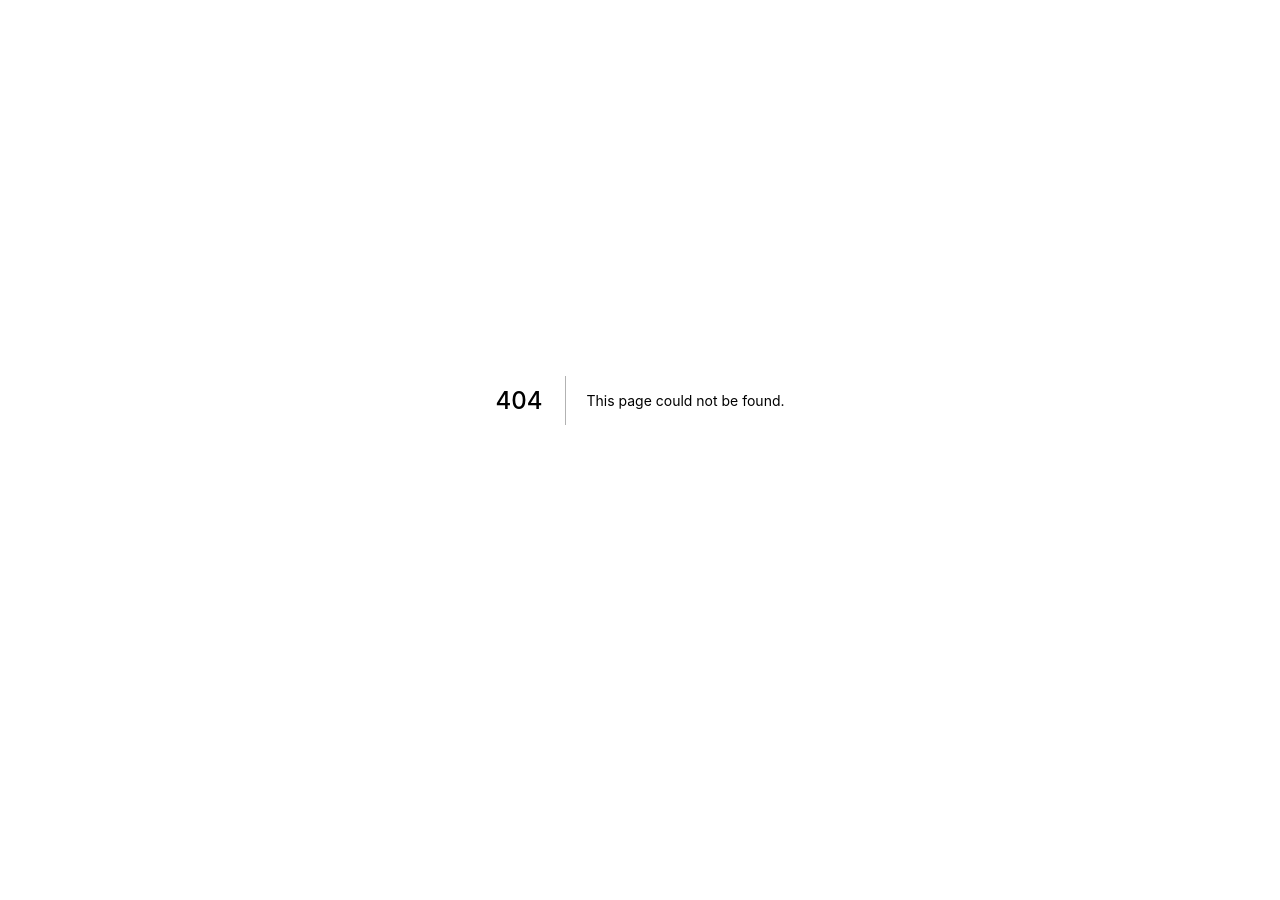
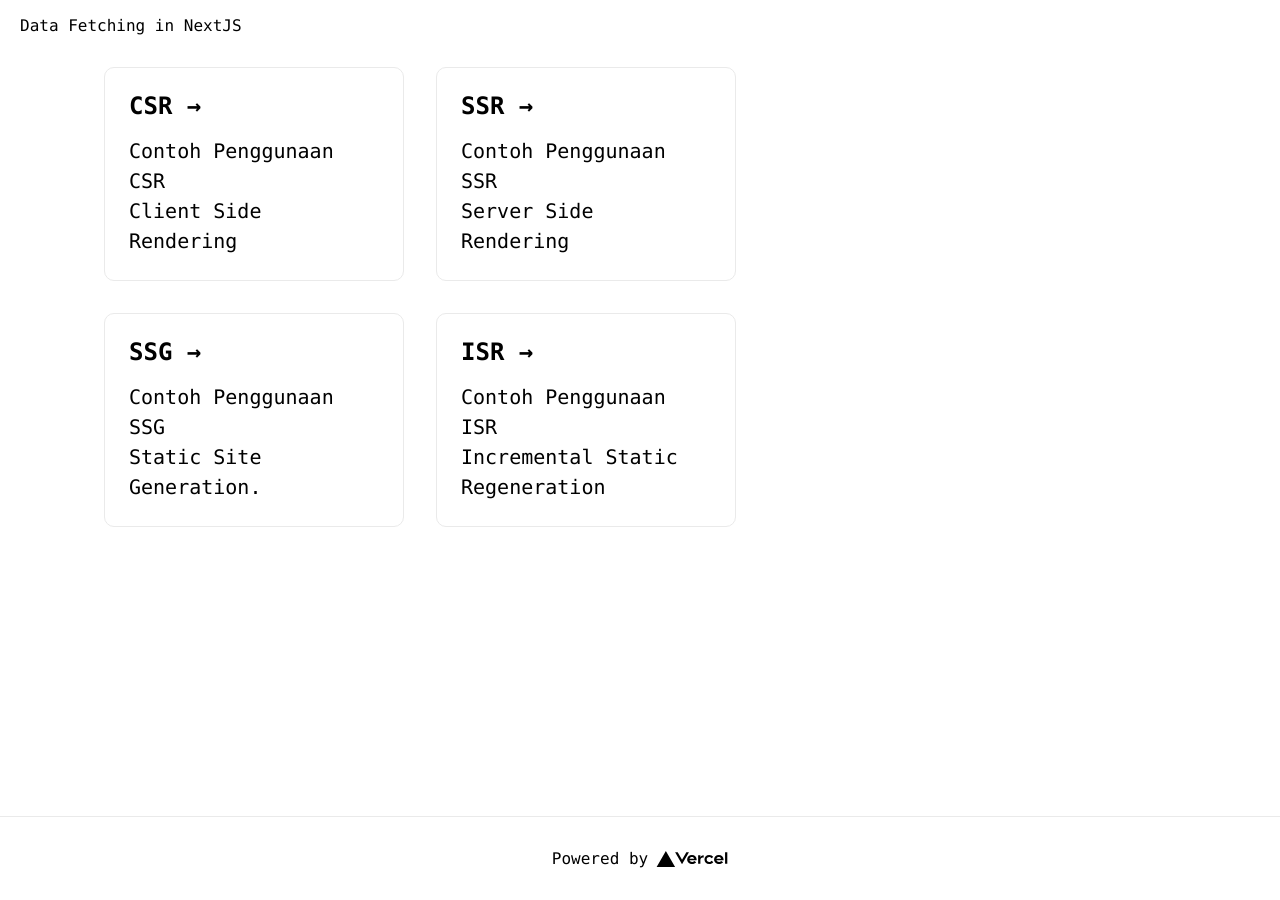
Before and after one commit to fahmiamiruddin/basic-nextjs, a Next.js app: page /meals in a window 1280 px wide. Before the commit this address had no page. Before the commit the page ends 800 px from the top, so only its background shows below. Built offline with nearby package versions, Linux system fonts and the light colour scheme.

Commit message:
feat([2] Advance NextJS): Data Fetching CSR,SSR,SSG,ISR

```diff
--- a/next.config.js
+++ b/next.config.js
@@ -5,7 +5,7 @@ const nextConfig = {
     // assuming you were using the Sanity.io image CDN
     // domains is an array of comma-separated strings
     // ['cdn.sanity.io', 'cdn.not-sanity.io', 'another domain']
-    domains: ['images.unsplash.com'],
+    domains: ['images.unsplash.com', 'www.themealdb.com'],
 }
 }
 
--- a/pages/_document.js
+++ b/pages/_document.js
@@ -4,8 +4,6 @@ export default function document() {
   return (
     <Html>
       <Head>
-        <title>Basic NextJS</title>
-        <meta name="description" content="Learn Basic NextJS" />
         <meta name="author" content="Fahmi Amiruddin Nafi"/>
       </Head>
       <body>
--- /dev/null
+++ b/pages/meals/index.js
@@ -0,0 +1,63 @@
+import Head from 'next/head'
+import Image from 'next/image'
+import Link from 'next/link'
+import styles from '../../styles/Home.module.css'
+
+export default function Index() {
+  return (
+    <div>
+      <Head>
+        <title>Meals Data Fetching NextJS</title>
+        <meta name="description" content="Data Fetching NextJS" />
+      </Head>
+
+      <main className={styles.main}>
+        <p>Data Fetching in NextJS</p>
+
+        <div className={styles.grid}>
+          <Link href='/meals/csr'>
+            <div className={styles.card}>
+              <h2>CSR &rarr;</h2>
+              <p>Contoh Penggunaan CSR <br></br>Client Side Rendering</p>
+            </div>
+          </Link>
+
+          <Link href='/meals/ssr'>
+            <div className={styles.card}>
+              <h2>SSR &rarr;</h2>
+              <p >Contoh Penggunaan SSR <br></br>Server Side Rendering</p>
+            </div>
+          </Link>
+
+          <Link href='/meals/ssg'>
+            <div className={styles.card}>
+              <h2>SSG &rarr;</h2>
+              <p>Contoh Penggunaan SSG <br></br>Static Site Generation.</p>
+            </div>
+          </Link>
+
+          <Link href='/meals/isr'>
+            <div className={styles.card}>
+              <h2>ISR &rarr;</h2>
+              <p>Contoh Penggunaan ISR <br></br>Incremental Static Regeneration</p>
+            </div>
+          </Link>
+        </div>
+
+      </main>
+
+      <footer className={styles.footer}>
+        <a
+          href="https://vercel.com?utm_source=create-next-app&utm_medium=default-template&utm_campaign=create-next-app"
+          target="_blank"
+          rel="noopener noreferrer"
+        >
+          Powered by{' '}
+          <span className={styles.logo}>
+            <Image src="/vercel.svg" alt="Vercel Logo" width={72} height={16} />
+          </span>
+        </a>
+      </footer>
+    </div>
+  )
+}
```
Also changed, not shown: pages/index.js (+10 -0 lines), pages/meals/csr.js (added, +44 -0 lines), pages/meals/isr.js (added, +36 -0 lines), pages/meals/ssg.js (added, +35 -0 lines), pages/meals/ssr.js (added, +35 -0 lines).
